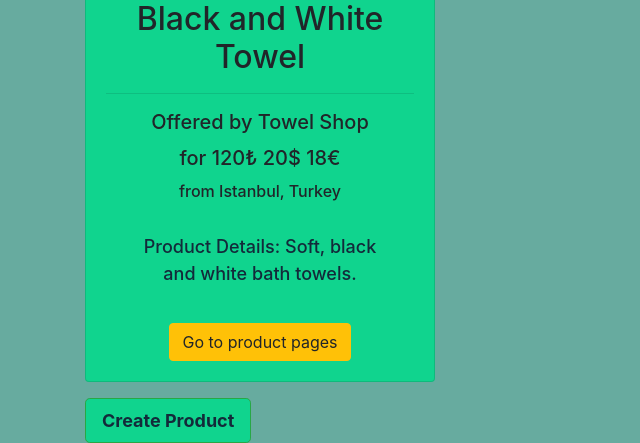
After one commit to bounswe/bounswe2020group1, a Flask app: page / in a window 1280 px wide. The commit adds this page. Shown: the part 3092-3535 px from the top of the page, without its empty margins (0-640 px from the left). Run offline with Flask 2, Linux system fonts and the light colour scheme; some libraries are stand-ins or nearby versions.

Commit message:
Add files via upload

```diff
--- a/API/FrontEnd/templates/create_product.html
+++ b/API/FrontEnd/templates/create_product.html
@@ -44,7 +44,7 @@
   </head>
   <body>
     <br><h1>New Product</h1> <br>
-    <form action="/createProduct" method="post" >
+    <form action="/createproduct" method="post" >
       <fieldset >
         <p>
           <label >Name</label>
--- /dev/null
+++ b/API/FrontEnd/templates/home.html
@@ -0,0 +1,11 @@
+
+{% extends "layout.html" %}
+
+		{% block body %}
+    	<h2 style="color: #132A3A;" >Available Products</h2>
+        {% from "includes/cards.html" import  cards_w_img %}
+        {{ cards_w_img(products= products) }}
+    	<nav>
+			<a class="btn btn-outline-success btn-lg" style="color: #132A3A; font-weight: 750; font-size: large; background-color: #10D48E; " href="./createproduct" type=""> Create Product </a>
+  		</nav>
+    {% endblock body %}
--- a/API/FrontEnd/templates/includes/cards.html
+++ b/API/FrontEnd/templates/includes/cards.html
@@ -11,6 +11,7 @@
               <hr>
               <h5 class="card-title">Offered by {{product.seller}} </h5>
               <h5 class="card-title">for {{product.price.try}}₺  {{product.price.usd}}$  {{product.price.eur}}€</h5>
+              <h6 class="card-title">from {{product.location}}</h6>
               <p class="card-body" style="color: #132A3A; font-weight: 500; font-size: large;"> Product Details: {{product.description}}</p>
               <a href="/product/{{ product.id }}" class="btn btn-warning">Go to product pages</a>
             </div>
@@ -33,6 +34,7 @@
         <hr>
         <h3 class="card-title">Offered by {{product.seller}} </h3>
         <h3 class="card-title">for {{product.price.try}}₺  {{product.price.usd}}$  {{product.price.eur}}€</h3>
+        <h6 class="card-title">from {{product.location}}</h6>
         <p class="card-body" style="color: #132A3A; font-weight: 500; font-size: x-large;"> Product Details: {{product.description}}</p>
       </div>
     </div>
```
